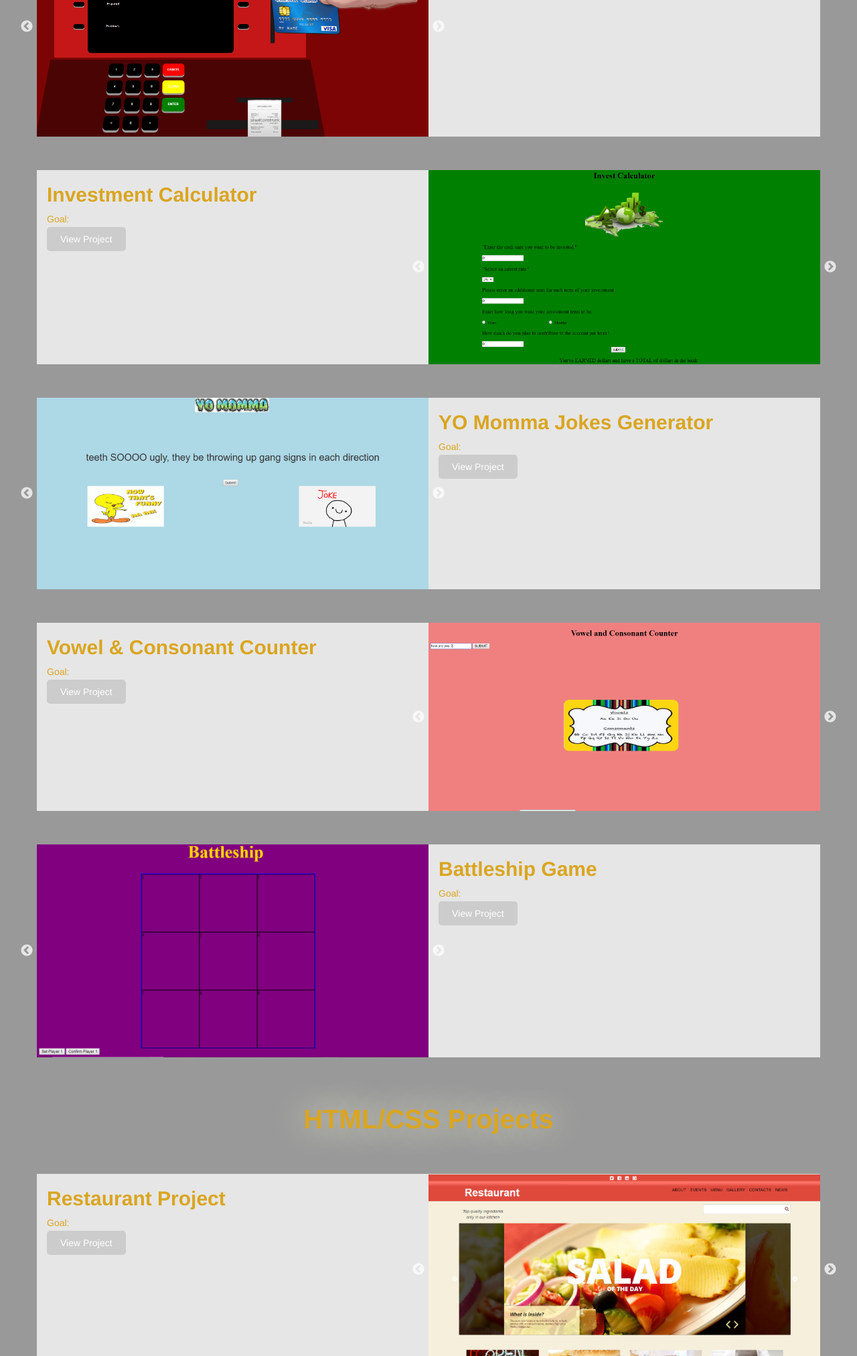
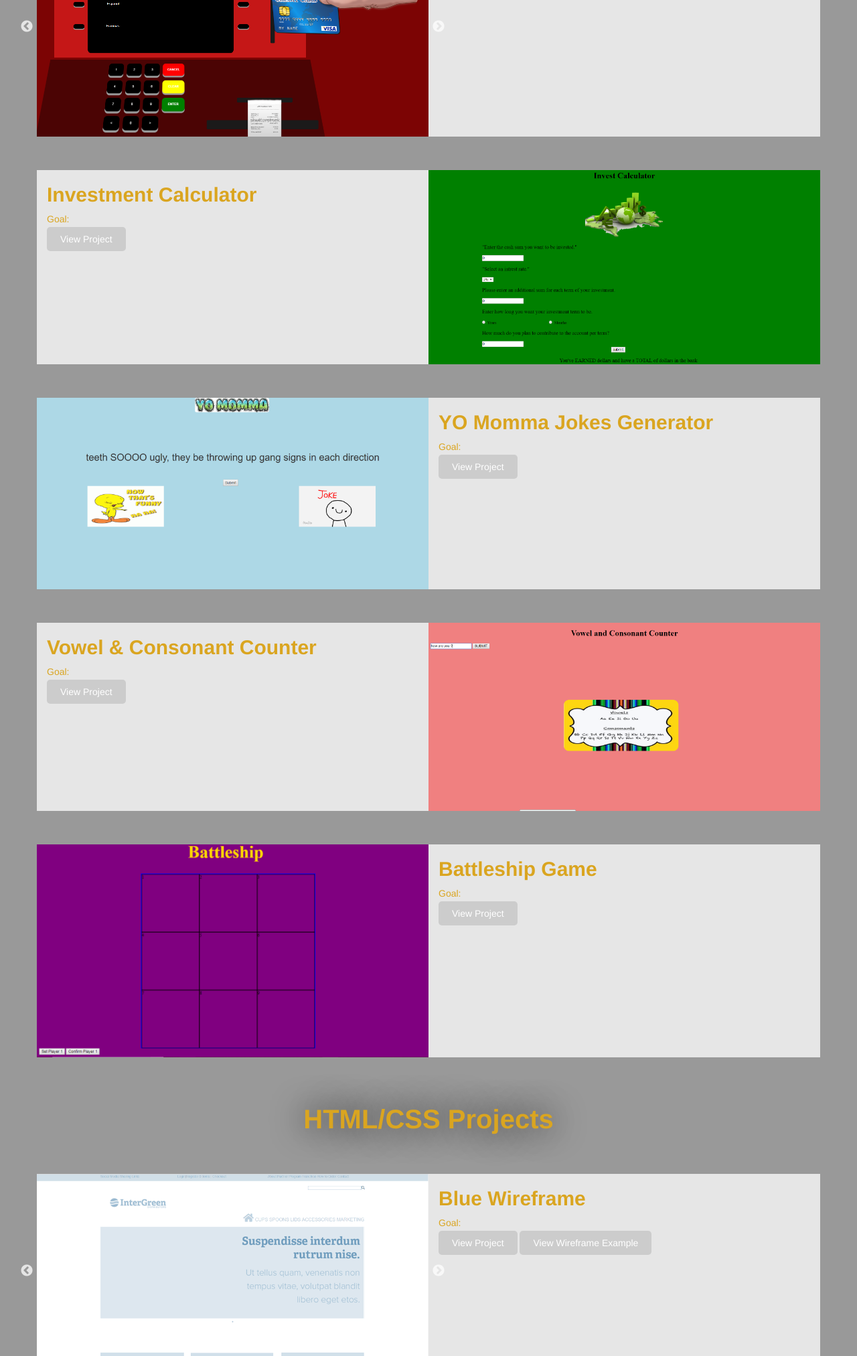
Before and after one commit to daishagolden/daishagolden.github.io, a plain HTML site: page index.html in a window 1280 px wide. Shown: the part 775-2800 px from the top of the page at 67% size. Drawn offline with nearby package versions, Linux system fonts and the light colour scheme.

Commit message:
took away some project slick sliders, added images, and more buttons

```diff
--- a/css/style.css
+++ b/css/style.css
@@ -14,8 +14,8 @@
 }
 
 .header-border img{
-    width: 200px;
-    height: 200px;
+    width: 260px;
+    height: 210px;
     border-radius: 50%;
     margin-top: -5%;
     border: 0;
@@ -96,13 +96,13 @@
 .javascript h2{
     font-size: 40px;
     text-align: center;
-    text-shadow: 0px 0px 50px lightgoldenrodyellow;
+    text-shadow: 0px 0px 50px black;
 }
 
 .html h2{
     font-size: 40px;
     text-align: center;
-    text-shadow: 0px 0px 50px lightgoldenrodyellow;
+    text-shadow: 0px 0px 50px black;
 }
 .project-button h2{
     font-weight: bolder;
@@ -117,8 +117,8 @@
 
 .project-button a:hover{
     text-decoration: none;
-    background-color: orange;
-    color: yellowgreen;
+    background-color: black;
+    color: rgb(214, 186, 29);
     border-radius: 5px;
     padding: 10px 20px;
 }
--- a/index.html
+++ b/index.html
@@ -55,7 +55,7 @@
                 <div class="button-about col-sm-12">
                     <h2>ABOUT ME</h2>
                     <h3>THE SHORT VERSION</h3>
-                    <p>I am  recent high school graduate from the Estacado High School, in Lubbock, Texas. As of right now, I am a Junior Developer at the Mississippi Coding Academy in Jackson, Mississippi. </p>
+                    <p>I am a recent high school graduate from the Estacado High School, in Lubbock, Texas. As of right now, I am a Junior Developer at the Mississippi Coding Academy in Jackson, Mississippi. </p>
                     <h3><a href="https://docs.google.com/document/d/1qXomJNO5qwU-I59gJWmOhbvSOGIW344j6HFVw1sDaF4/edit?usp=sharing">Download Resume</a></h3>
                 </div>
             </div>
@@ -73,8 +73,8 @@
             <div class="project-pic row">
                 <div class="picture-size col-sm-6">
                         <div class="slide">
-                            <img class="img-responsive" src="img/atmmachine.PNG" alt="slide">
-                            <img src="img/download3.jpg" alt="slide">
+                            <img class="img-responsive"  src="img/atmmachine.PNG" alt="slide">
+                            <img class="img-responsive" src="img/atmmachine2.PNG" alt="slide">
                             <img src="img/download2.jpg" alt="slide">
                         </div>
                     <!-- <img class="img-responsive" img src="img/atmmachine.PNG"> -->
@@ -93,22 +93,24 @@
                     <a href="https://daishagolden.github.io/investment-calculator-js/investcalculator.html">View Project</a>
                 </div>
                 <div class="picture-size col-sm-6">
-                    <div class="slide">
+                        <img class="img-responsive" src="img/investcalculator.PNG" alt="slide">
+                    <!-- <div class="slide">
                         <img class="img-responsive" src="img/investcalculator.PNG" alt="slide">
                         <img src="img/download3.jpg" alt="slide">
                         <img src="img/download2.jpg" alt="slide">
-                    </div>
+                    </div>  -->
                     <!-- <img class="img-responsive" img src="img/investcalculator.PNG"> -->
                 </div>
             </div>
             <!--project 3-->
             <div class="project-pic row">
                 <div class="picture-size col-sm-6">
-                    <div class="slide">
+                        <img class="img-responsive" src="img/yomomma.PNG" alt="slide">
+                    <!-- <div class="slide">
                         <img class="img-responsive" src="img/yomomma.PNG" alt="slide">
                         <img src="img/download3.jpg" alt="slide">
                         <img src="img/download2.jpg" alt="slide">
-                    </div>
+                    </div>  -->
                     <!-- <img class="img-responsive" img src= "img/yomomma.PNG"> -->
                 </div>
                 <div class="col-sm-6">
@@ -126,22 +128,24 @@
                     <a href="https://daishagolden.github.io/vowel-consonant-js/vowel&consonant.html">View Project</a>
                 </div>
                 <div class="picture-size col-sm-6">
-                    <div class="slide">
+                    <img class="img-responsive" src="img/vowel&consonant.PNG" alt="slide">
+                    <!-- <div class="slide">
                         <img class="img-responsive" src="img/vowel&consonant.PNG" alt="slide">
                         <img src="img/download3.jpg" alt="slide">
                         <img src="img/download2.jpg" alt="slide">
-                    </div>
+                    </div>  -->
                     <!-- <img class="img-responsive" img src="img/vowel&consonant.PNG"> -->
                 </div>
             </div>
             <!-- project5 -->
             <div class="project-pic row">
                 <div class="picture-size col-sm-6">
-                    <div class="slide">
+                    <img class="img-responsive" src="img/battleshipgame.PNG" alt="slide">
+                    <!-- <div class="slide">
                         <img class="img-responsive" src="img/battleshipgame.PNG" alt="slide">
                         <img src="img/download3.jpg" alt="slide">
                         <img src="img/download2.jpg" alt="slide">
-                    </div>
+                    </div>  -->
                     <!-- <img class="img-responsive" img src="img/battleshipgame.PNG"> -->
                 </div>
                 <div class="col-sm-6">
@@ -156,6 +160,24 @@
                     <!-- <h3>THINGS THAT I AM PROUD OF</h3> -->
                 </div>
             </div>
+
+            <!-- Project  -->
+            <div class="project-pic row">
+                <div class="picture-size col-sm-6">
+                    <div class="slide">
+                        <img class="img-responsive" src="img/website1.png" alt="slide">
+                        <img src="img/website2.png" alt="slide">
+                        <img src="img/website3.png"  alt="slide">
+                    </div>
+                </div>
+                <div class="col-sm-6">
+                    <h2>Blue Wireframe</h2>
+                    <p>Goal:</p>
+                    <a href="">View Project</a>
+                    <a href="img/wireframe-ex.png">View Wireframe Example</a>
+                </div>
+            </div>
+
             <!--project 6-->
             <div class="project-pic row">
                 <div class="col-sm-6">
@@ -164,11 +186,12 @@
                     <a href="https://daishagolden.github.io/restaurant-project/index.html">View Project</a>
                 </div>
                 <div class="picture-size col-sm-6">
-                    <div class="slide">
+                    <img class="img-responsive" src="img/restaurantproject.PNG" alt="slide">
+                    <!-- <div class="slide">
                         <img class="img-responsive" src="img/restaurantproject.PNG" alt="slide">
                         <img src="img/download3.jpg" alt="slide">
                         <img src="img/download2.jpg" alt="slide">
-                    </div>
+                    </div>  -->
                 </div>
                 <!-- <img class="img-responsive" img src="img/restaurantproject.PNG"> -->
             </div>
@@ -176,11 +199,12 @@
             <!--project 7-->
             <div class="project-pic row">
                 <div class="picture-size col-sm-6">
-                    <div class="slide">
+                    <img class="img-responsive" src="img/bootstrapproject.PNG" alt="slide">
+                    <!-- <div class="slide">
                         <img class="img-responsive" src="img/bootstrapproject.PNG" alt="slide">
                         <img src="img/download3.jpg" alt="slide">
                         <img src="img/download2.jpg" alt="slide">
-                    </div>
+                    </div>  -->
                     <!-- <img class="img-responsive" img src="img/bootstrapproject.PNG"> -->
                 </div>
                 <div class="col-sm-6">
@@ -195,14 +219,15 @@
                <div class="col-sm-6">
                     <h2>960 Project</h2>
                     <p>Goal:</p>
-                    <a href="https://daishagolden.github.io/960_project/index.html">View Project 1</a>  <a href="https://daishagolden.github.io/960_project/services.html">View Project 2</a>
+                    <a href="https://daishagolden.github.io/960_project/index.html">View Project 1</a><a href="https://daishagolden.github.io/960_project/services.html" style="margin-left:8px;">View Project 2</a><a href="img/homepage.jpg" style="margin-left:8px;">View Project Example</a>
                </div>
                 <div class="picture-size col-sm-6">
-                    <div class="slide">
-                        <img class="img-responsive" src="img/960project1.PNG" alt="slide">
-                        <img src="img/download3.jpg" alt="slide">
-                        <img src="img/download2.jpg" alt="slide">
-                    </div>
+                    <img class="img-responsive" src="img/960index.png" alt="slide">
+                    <!-- <div class="slide">
+                        <img class="img-responsive" src="img/960index.png" alt="slide">
+                        <img src="img/960services.png" alt="slide">
+                        <img src="img/960project1.png" alt="slide">
+                    </div>  -->
                 <!-- <img class="img-responsive" img src="img/960project1.PNG"> -->
                 </div>
             </div>
@@ -211,8 +236,8 @@
             <div class="project-pic row">
                 <div class="picture-size col-sm-6">
                     <div class="slide">
+                        <img src="img/pizzapic.png" alt="slide">
                         <img class="img-responsive" src="img/pizzaproject1.PNG" alt="slide">
-                        <img src="img/download3.jpg" alt="slide">
                         <img src="img/download2.jpg" alt="slide">
                     </div>
                     <!-- <img class="img-responsive" img src="img/pizzaproject1.PNG"> -->
--- a/js/daishagithubio.js
+++ b/js/daishagithubio.js
@@ -3,6 +3,8 @@ $(document).ready(function(){
       infinite: true,
       dots:false,
       slidesToShow: 1,
-      slidesToScroll: 3,
+      slidesToScroll: 1,
+      autoplay: false,
+    //   autoplaySpeed: 4000,
     });
   });
```
Also changed, not shown: img/960index.PNG (added), img/960services.PNG (added), img/atmmachine2.PNG (added), img/homepage.jpg (added), img/pizzapic.PNG (added), img/website1.PNG (added), img/website2.PNG (added), img/website3.PNG (added), img/wireframe-ex.png (added).
